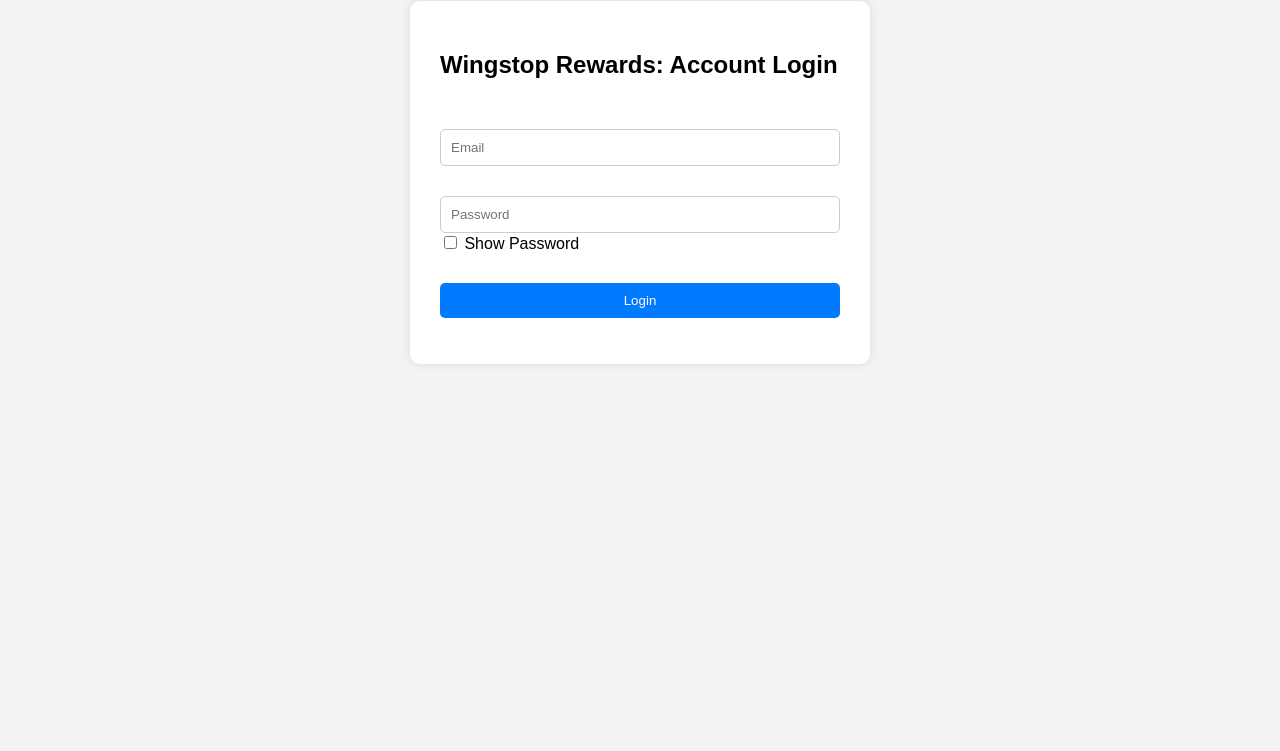
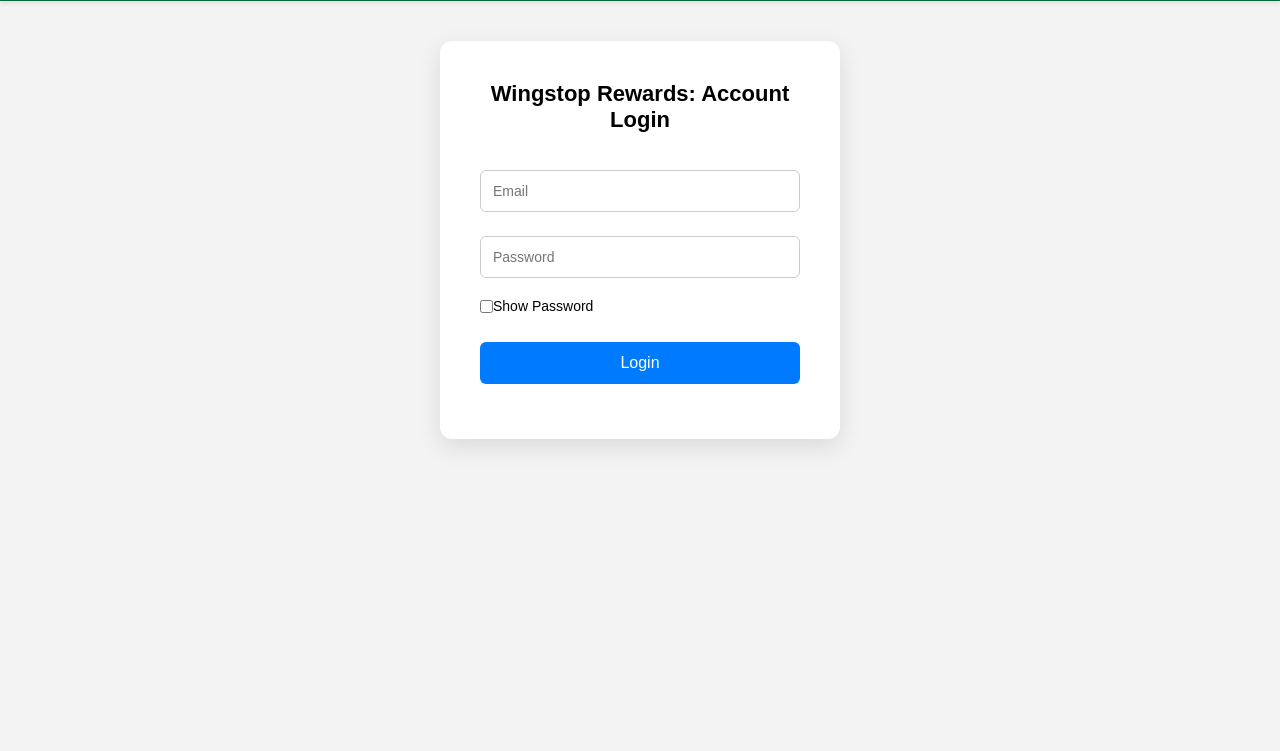
Before and after one commit to SHarg9876/wingstop, a plain HTML site: page index.html in a window 1280 px wide. Shown: the part 49-800 px from the top of the page. Drawn offline with Linux system fonts and the light colour scheme.

Commit message:
Update index.html

```diff
--- a/index.html
+++ b/index.html
@@ -5,6 +5,11 @@
   <meta name="viewport" content="width=device-width, initial-scale=1.0"/>
   <title>Wingstop Rewards</title>
   <style>
+    * {
+      box-sizing: border-box;
+      margin: 0;
+      padding: 0;
+    }
 
     body {
       font-family: Arial, sans-serif;
@@ -12,9 +17,7 @@
       display: flex;
       flex-direction: column;
       align-items: center;
-  justify-content: flex-start;
       min-height: 100vh;
-  margin: 0;
     }
 
     .header {
@@ -23,77 +26,91 @@
       display: flex;
       justify-content: center;
       align-items: center;
+      padding: 1rem 0;
+      box-shadow: 0 2px 4px rgba(0,0,0,0.1);
     }
 
     .logo {
-  max-width: 180px;
-  height: auto;
+      max-height: 60px;
     }
 
-.password-reset-box {
+    .login-box {
       background-color: white;
-  padding: 30px;
-  margin-top: 2rem; /* Adds space below the header */
-  border-radius: 10px;
-  box-shadow: 0 0 10px rgba(0,0,0,0.1);
-  width: 400px;
+      padding: 40px;
+      margin-top: 40px;
+      border-radius: 12px;
+      box-shadow: 0 8px 24px rgba(0,0,0,0.1);
+      width: 100%;
+      max-width: 400px;
+      text-align: center;
     }
+
+    h2 {
+      font-size: 22px;
+      margin-bottom: 25px;
+      font-weight: bold;
     }
+
+    input[type="text"],
+    input[type="password"] {
+      width: 100%;
+      padding: 12px;
+      margin: 12px 0;
+      border: 1px solid #ccc;
+      border-radius: 6px;
+      font-size: 14px;
+    }
+
     label {
-      font-size: 12px;
-      display: block;
-      margin-top: 5px;
-      margin-bottom: 0px;
-      font-weight: normal;
+      display: flex;
+      align-items: center;
+      font-size: 14px;
+      margin: 8px 0;
       cursor: pointer;
     }
-    input[type="text"], input[type="password"] {
-      width: 100%;
-      box-sizing: border-box;
-      padding: 10px;
-      margin-top: 30px;
-      margin-bottom: 0px;
-      border: 1px solid #ccc;
-      border-radius: 5px;
-    }
+
     button {
       width: 100%;
-      box-sizing: border-box;
-      padding: 10px;
-      margin-top: 30px;
+      padding: 12px;
+      margin-top: 20px;
       background-color: #007bff;
       color: white;
+      font-size: 16px;
       border: none;
-      border-radius: 5px;
+      border-radius: 6px;
+      cursor: pointer;
+    }
+
+    #result {
+      color: green;
+      margin-top: 15px;
+      font-size: 14px;
     }
   </style>
 </head>
 <body>
+
   <header class="header">
-    <img src="/mnt/data/6fd33aa6-bb80-4994-a605-71118dfb82ec.png" alt="Wingstop Logo" class="logo">
+    <img src="logo.png" alt="Wingstop Logo" class="logo">
   </header>
-  <div class="password-reset-box">
+
+  <div class="login-box">
     <h2>Wingstop Rewards: Account Login</h2>
     <form onsubmit="handleLogin(); return false;">
-      <input type="text" placeholder="Email" id="email" required><br>
-      <input type="password" placeholder="Password" id="password" required><br>
+      <input type="text" placeholder="Email" id="email" required>
+      <input type="password" placeholder="Password" id="password" required>
       <label>
-        <input type="checkbox" id="togglePassword1"> Show Password
+        <input type="checkbox" id="togglePassword"> Show Password
       </label>
       <button type="submit">Login</button>
     </form>
-    <p id="result" style="color: green; margin-top: 15px;"></p>
+    <p id="result"></p>
   </div>
 
   <script>
-    document.getElementById('togglePassword1').addEventListener('change', function() {
+    document.getElementById('togglePassword').addEventListener('change', function () {
       const passwordInput = document.getElementById('password');
-      if (this.checked) {
-        passwordInput.type = 'text';
-      }
-      else {
-        passwordInput.type = 'password';
-      }
+      passwordInput.type = this.checked ? 'text' : 'password';
     });
 
     function handleLogin() {
@@ -101,5 +118,6 @@
       document.getElementById('result').innerText = "Thank you! A confirmation email is being sent!";
     }
   </script>
+
 </body>
 </html>
```
Lines whose indentation alone changed are shown as unchanged.
